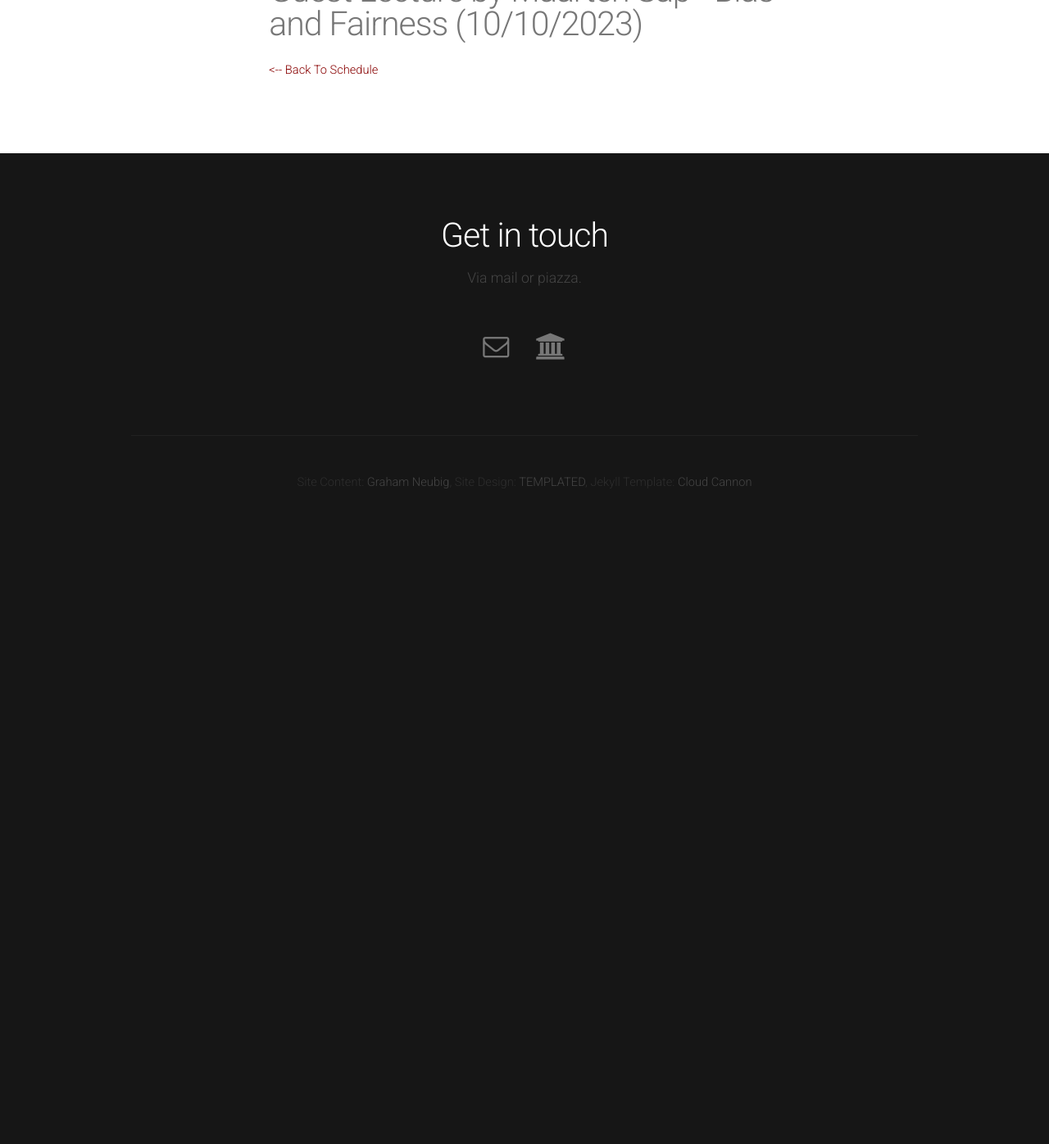
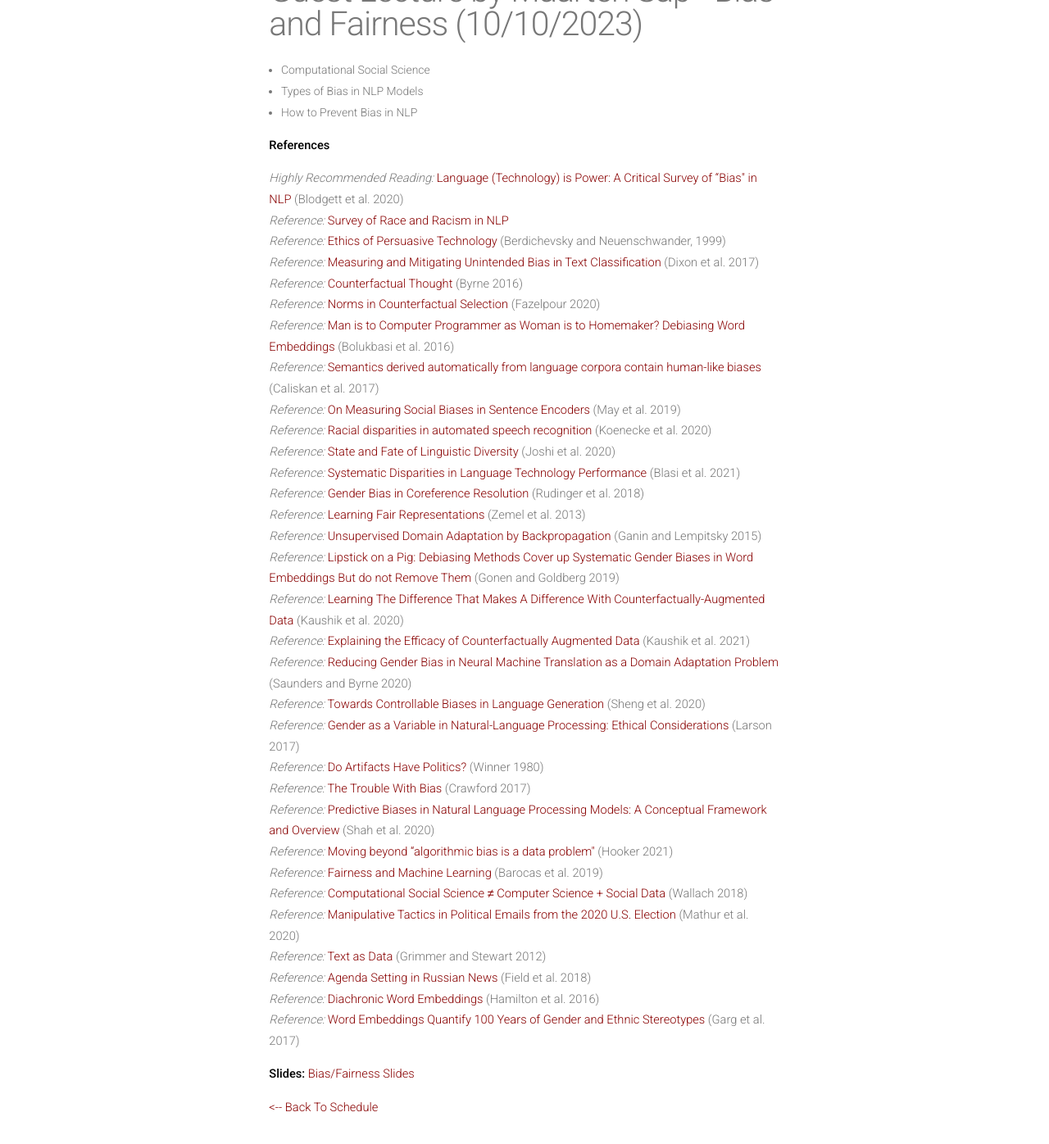
Before and after one commit to cmu-anlp/cmu-anlp.github.io, a Jekyll site: the page built from _posts/2023-10-10-cssbiasfairness.html, in a window 1280 px wide and 1400 px high, scrolled down 498 px. Shown: the top 1396 px of the window at 82% size. Built offline with Jekyll 4.4.1, drawn with Linux system fonts in a browser that asks for light colours; nearby versions of some CDN libraries; before the commit the page ends 1143 px from its top, so only the background shows below that; some of the changed lines change nothing that is shown.

Commit message:
update lecture 13

```diff
--- a/_posts/2023-10-10-cssbiasfairness.html
+++ b/_posts/2023-10-10-cssbiasfairness.html
@@ -4,7 +4,7 @@ title:  "Guest Lecture by Maarten Sap - Bias and Fairness (10/10/2023)"
 date:   2023-10-10 13:30:00 -0400
 categories: classes
 ---
-<!--
+
 <ul class="bullet">
   <li>Computational Social Science</li>
   <li>Types of Bias in NLP Models</li>
@@ -49,6 +49,5 @@ categories: classes
 </ul>
 
 <p>
-<b>Slides:</b> <a href="{{ site.baseurl }}/assets/slides/anlp-14-bias.pdf">Bias/Fairness Slides</a> <br/>
+<b>Slides:</b> <a href="{{ site.baseurl }}/assets/slides/anlp-13-bias.pdf">Bias/Fairness Slides</a> <br/>
 </p>
--->
```
